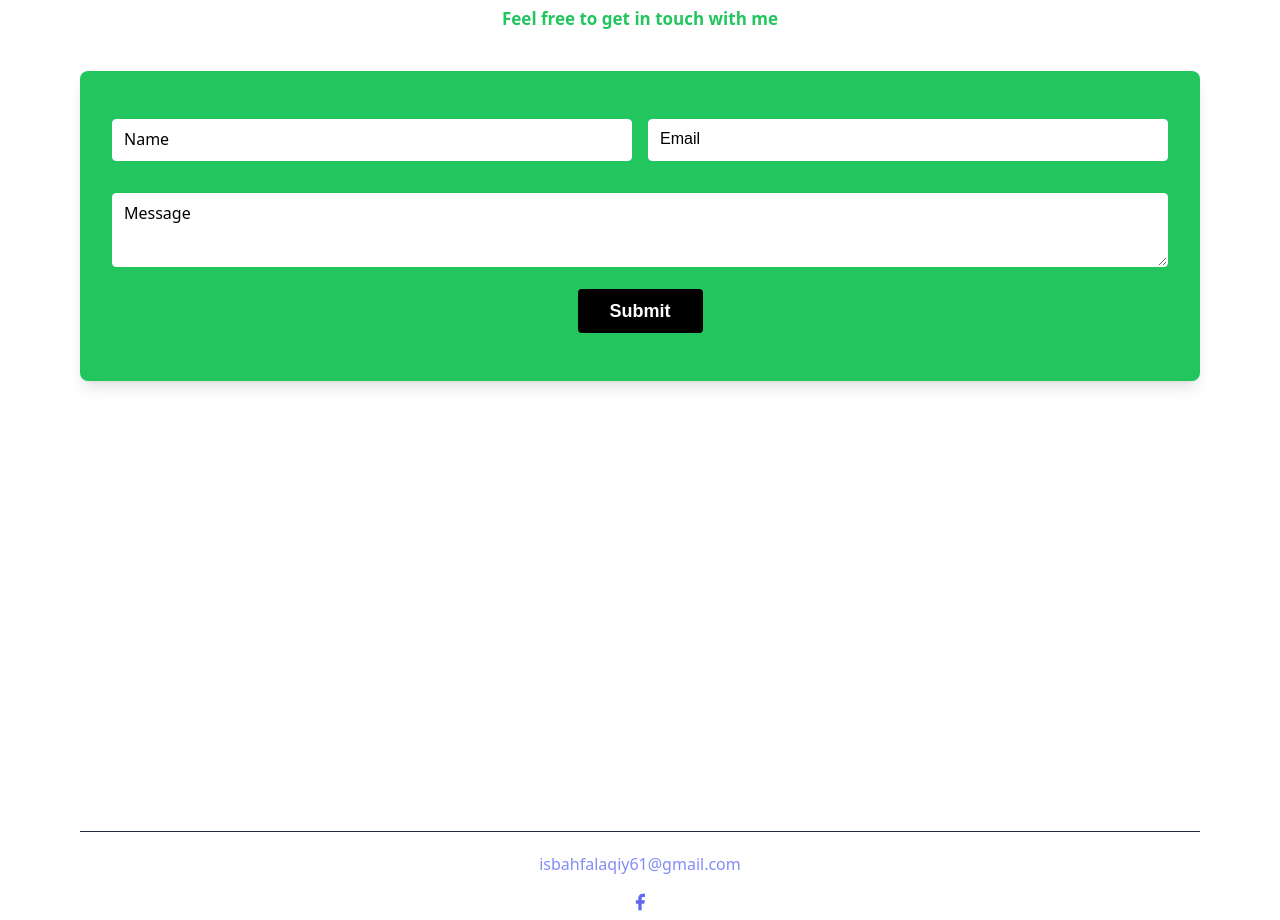
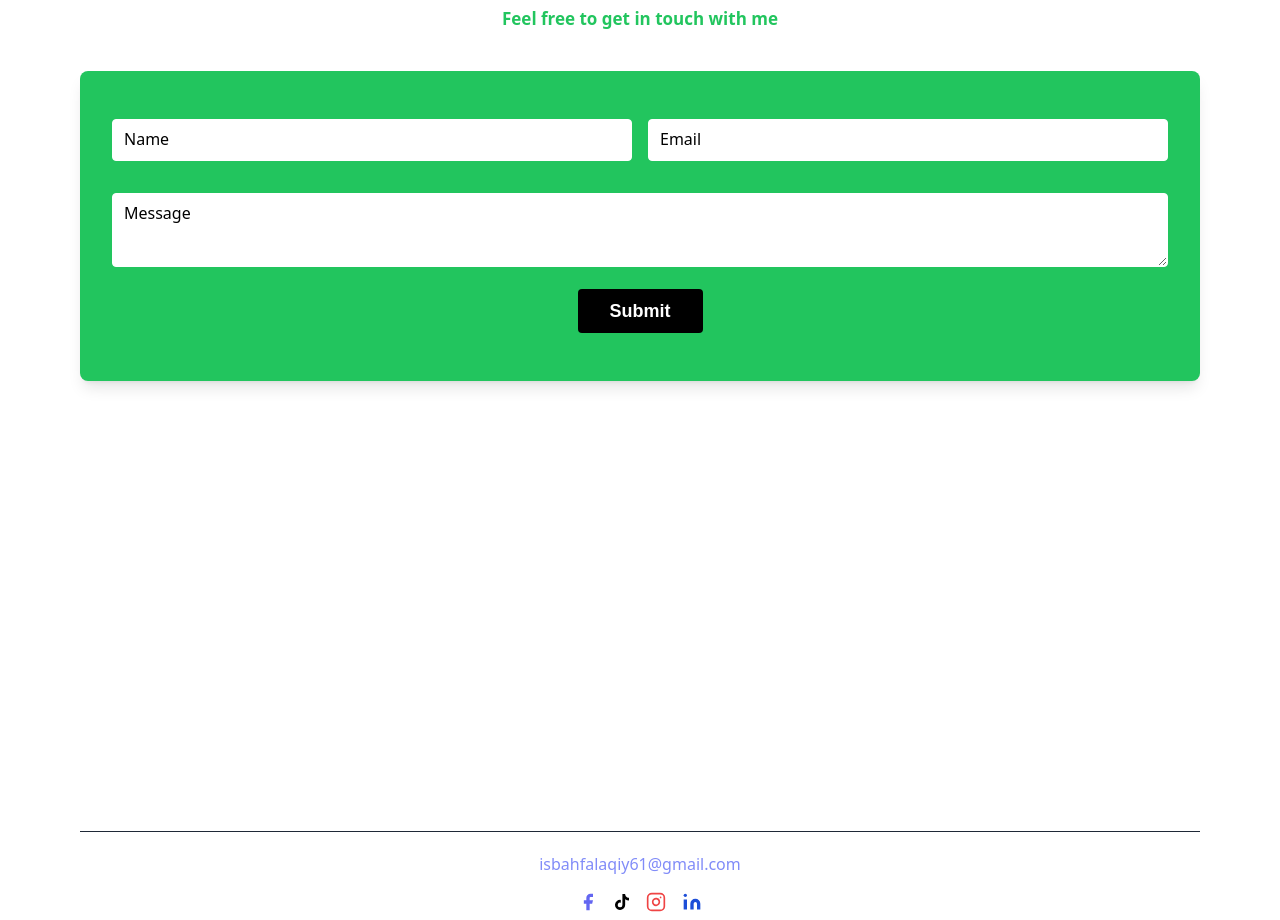
Before and after one commit to Isbahfalaqiy/Portfolio, a React (Vite) app: page /contact in a window 1280 px wide. Shown: the part 160-1080 px from the top of the page. Built offline with nearby package versions, Linux system fonts and the light colour scheme.

Commit message:
Update package.json or dependencies

```diff
--- a/src/components/About/ContentAbout.jsx
+++ b/src/components/About/ContentAbout.jsx
@@ -23,10 +23,10 @@ const ContentAbout = () => {
 
 	return (
 		<div className="mt-32">
-			<div className="px-10 md:px-16 lg:px-20 w-full">
+			<div className="px-5 md:px-16 lg:px-20 w-full">
 				<div className="container bg-green-500 rounded-[20px] ">
 					{/* Header section with title and line */}
-					<div className="flex items-center w-[310px] md:w-[345px] lg:w-[475px] mt-10 pt-10" data-aos="fade-down" data-aos-duration="700">
+					<div className="flex items-center w-[310px] md:w-[345px] lg:w-[475px] mt-10 pt-10" data-aos="fade-down" data-aos-duration="100">
 						<h2 className="font-bold ml-5 md:ml-10 text-white text-2xl">
 							About Me
 						</h2>
@@ -36,7 +36,7 @@ const ContentAbout = () => {
 					{/* Flex container for image on the left and text on the right */}
 					<div className="flex flex-col md:flex-row items-center pb-10" >
 						{/* Image on the left */}
-						<div className="w-full md:w-1/2 flex justify-center mt-5 lg:w-1/3" data-aos="fade-up" data-aos-duration="1000" data-aos-delay="500">
+						<div className="w-full md:w-1/2 flex justify-center mt-5 lg:w-1/3" data-aos="fade-up"  >
 							<img
 								src={img1}
 								alt="Muhamad Isbah Falaqiy"
@@ -46,13 +46,13 @@ const ContentAbout = () => {
 
 						{/* Text on the right */}
 						<div className="w-full md:w-2/3 text-white px-5 md:pl-20 text-justify mt-5 md:mt-0">
-							<p className="mb-10 leading-relaxed font-popins font-normal text-[20px] indent-12" data-aos="fade-down-left" data-aos-duration="1500" data-aos-delay="700">
+							<p className="mb-10 leading-relaxed font-popins font-normal text-[20px] indent-12" data-aos="fade-down-left" data-aos-duration="100" data-aos-delay="100" >
 								Hi, I'm Muhamad Isbah Falaqiy, a front-end developer from Depok.
 								I focus on building interactive, user-friendly web interfaces
 								and have a strong passion for web design and the latest web
 								technologies.
 							</p>
-							<p className="leading-relaxed font-popins font-normal text-[20px] indent-12" data-aos="fade-up-left" data-aos-duration="1800" data-aos-delay="1000">
+							<p className="leading-relaxed font-popins font-normal text-[20px] indent-12" data-aos="fade-up-left" data-aos-duration="200" data-aos-delay="200">
 								I enjoy simplifying complex ideas into clean, functional, and
 								visually appealing designs. With a solid understanding of design
 								principles, I'm always eager to learn and improve, staying up to
--- a/src/components/Contact/Content4.jsx
+++ b/src/components/Contact/Content4.jsx
@@ -6,12 +6,9 @@ import emailjs from "@emailjs/browser";
 import { ToastContainer, toast } from 'react-toastify';
 import 'react-toastify/dist/ReactToastify.css';
 
-AOS.init();
-
 const Content4 = () => {
   const form = useRef();
 
-  // Notification logic
   const notify = (message, type) => {
     if (type === "success") {
       toast.success(message);
@@ -20,7 +17,6 @@ const Content4 = () => {
     }
   };
 
-  // Send email function
   const sendEmail = (e) => {
     e.preventDefault();
 
@@ -43,9 +39,9 @@ const Content4 = () => {
   };
 
   return (
-    <div className="mt-[40px]">
+    <div className="mt-[40px] ">
       <section className="body-font relative">
-        <div className="container mt-32 px-10 md:max-w-[1050px] lg:max-w-[1500px] md:px-20">
+        <div className="container mt-32 px-10 md:max-w-[1050px] lg:max-w-[1500px] md:px-20 ">
           <div className="text-center" data-aos="fade-down" data-aos-duration="600">
             <h1 className="text-[20px] md:text-[25px] lg:text-[25px] font-Poppins font-semibold">
               Contact Me
@@ -67,7 +63,6 @@ const Content4 = () => {
                       name="user_name"
                       className="peer w-full rounded border border-white bg-white py-1 px-3 text-base leading-8 text-black placeholder-transparent outline-none transition-colors duration-200 ease-in-out focus:border-white focus:ring-2 focus:ring-white"
                       placeholder="Name"
-                      required
                     />
                     <label
                       htmlFor="name"
@@ -85,11 +80,10 @@ const Content4 = () => {
                       name="user_email"
                       className="peer w-full rounded border border-white bg-white py-1 px-3 text-base leading-8 text-black placeholder-transparent outline-none transition-colors duration-200 ease-in-out focus:border-white focus:ring-2 focus:ring-white"
                       placeholder="Email"
-                      required
                     />
                     <label
                       htmlFor="email"
-                      className="font-Poppins font-normal absolute left-3 -top-6 bg-transparent text-sm leading-7 text-black focus-visible:text-white transition-all peer-placeholder-shown:left-3 peer-placeholder-shown:top-2 peer-placeholder-shown:text-base peer-focus:left-3 peer-focus:-top-6 peer-focus:text-sm peer-focus:text-white active:text-white"
+                      className="absolute left-3 -top-6 bg-transparent text-sm leading-7 text-black transition-all peer-placeholder-shown:left-3 peer-placeholder-shown:top-2 peer-placeholder-shown:text-base peer-focus:left-3 peer-focus:-top-6 peer-focus:text-sm peer-focus:text-white"
                     >
                       Email
                     </label>
@@ -102,7 +96,6 @@ const Content4 = () => {
                       name="message"
                       className="peer w-full rounded border border-white bg-white py-1 px-3 text-base leading-8 text-black placeholder-transparent outline-none transition-colors duration-200 ease-in-out focus:border-white focus:ring-2 focus:ring-white"
                       placeholder="Message"
-                      required
                     ></textarea>
                     <label
                       htmlFor="message"
@@ -113,7 +106,7 @@ const Content4 = () => {
                   </div>
                 </div>
                 <div className="w-full p-2">
-                  <button className="font-Poppins font-semibold mx-auto flex rounded border-0 bg-black py-2 px-8 text-lg text-white hover:bg-gray-800 focus:outline-none" type="submit">
+                  <button className="font-Poppins font-semibold mx-auto flex rounded border-0 bg-black py-2 px-8 text-lg text-white hover:bg-gray-800 focus:outline-none" type="submit"  >
                     Submit
                   </button>
                 </div>
@@ -121,12 +114,9 @@ const Content4 = () => {
             </form>
           </div>
 
-          {/* ToastContainer for Notifications */}
-          <ToastContainer />
-
           {/* Footer Section with Border */}
-          <div className="w-full mt-8 relative border-t border-gray-800 p-2 pt-5 text-center md:max-w-full lg:max-w-full md:mt-[450px]">
-            <Link className="text-indigo-400" to="mailto:isbahfalaqiy61@gmail.com">
+          <div className="w-full mt-8 relative border-t border-gray-800 p-2 pt-5 text-center md:max-w-full lg:max-w-full md:mt-[450px] ">
+            <Link className="text-indigo-400 " to="mailto:isbahfalaqiy61@gmail.com">
               isbahfalaqiy61@gmail.com
             </Link>
             <div className="flex justify-center space-x-4 mt-4">
@@ -143,11 +133,28 @@ const Content4 = () => {
                     <path d="M18 2h-3a5 5 0 00-5 5v3H7v4h3v8h4v-8h3l1-4h-4V7a1 1 0 011-1h3z"></path>
                   </svg>
                 </Link>
-                {/* Add other social media links here */}
+                <Link to="https://www.tiktok.com/@miffalaqiy" className="ml-4 text-gray-500 mt-[2px]">
+                  <svg xmlns="http://www.w3.org/2000/svg" viewBox="0 0 448 512" className="h-4 w-4 hover:scale-125 hover:text-black text-gray-500">
+                    <path d="M448 209.9a210.1 210.1 0 0 1 -122.8-39.3V349.4A162.6 162.6 0 1 1 185 188.3V278.2a74.6 74.6 0 1 0 52.2 71.2V0l88 0a121.2 121.2 0 0 0 1.9 22.2h0A122.2 122.2 0 0 0 381 102.4a121.4 121.4 0 0 0 67 20.1z" />
+                  </svg>
+                </Link>
+                <Link to="https://www.instagram.com/isbahfalaqiy_/" className="ml-4 text-red-500 hover:scale-125">
+                  <svg fill="none" stroke="currentColor" strokeLinecap="round" strokeLinejoin="round" strokeWidth="2" className="h-5 w-5" viewBox="0 0 24 24">
+                    <rect width="20" height="20" x="2" y="2" rx="5" ry="5"></rect>
+                    <path d="M16 11.37A4 4 0 1112.63 8 4 4 0 0116 11.37zm1.5-4.87h.01"></path>
+                  </svg>
+                </Link>
+                <Link to="https://www.linkedin.com/in/muhamad-isbah-falaqiy-1b4a6724a/" className="ml-4 text-indigo-500">
+                  <svg fill="currentColor" strokeLinecap="round" strokeLinejoin="round" strokeWidth="2" className="h-5 w-5 hover:scale-125 hover:text-blue-700 text-blue-700" viewBox="0 0 24 24">
+                    <path stroke="none" d="M16 8a6 6 0 016 6v7h-4v-7a2 2 0 00-4 0v7h-4v-7a6 6 0 016-6zM2 9h4v12H2z"></path>
+                    <circle cx="4" cy="4" r="2" stroke="none"></circle>
+                  </svg>
+                </Link>
               </span>
             </div>
           </div>
         </div>
+        <ToastContainer />
       </section>
     </div>
   );
--- a/src/components/Home/Content1.jsx
+++ b/src/components/Home/Content1.jsx
@@ -10,7 +10,7 @@ const Content1 = () => {
     <div>
       <main className="flex flex-col-reverse lg:flex-row min-h-[65vh] px-5 lg:px-52 py-10 justify-around items-center lg:items-start mt-24">
         {/* Content text */}
-        <div data-aos="fade-up-right"   data-aos-delay="100" data-aos-duration="1000"  className="flex flex-col mt-10 lg:mt-32 text-center lg:text-left">
+        <div  data-aos="fade-right" data-aos-delay="100" data-aos-duration="100"  className="flex flex-col mt-10 lg:mt-32 text-center lg:text-left">
           <h2 className="text-[15px] lg:text-[17px] font-semibold text-[#C5D86D]">Hello World, I'm</h2>
           <h1 className="text-4xl lg:text-5xl mt-2 mb-1 font-Poppins font-semibold">IsbahFalaqiy</h1>
           <TypeAnimation
@@ -35,7 +35,7 @@ const Content1 = () => {
 
         {/* Content image */}
         <div className="flex mt-10 lg:mt-0">
-          <div data-aos="fade-down-left" data-aos-delay="50" data-aos-duration="2000"  className="rounded-full border-[4px] lg:border-[6px] border-[#78e9a3] ">
+          <div data-aos="fade-down-left" data-aos-delay="100" data-aos-duration="100"  className="rounded-full border-[4px] lg:border-[6px] border-[#78e9a3] ">
             <img src={icon} alt="" className="w-[300px] h-[300px] md:w-[400px] md:h-[400px] lg:w-[400px] lg:h-[400px] object-cover rounded-full" />
           </div>
         </div>
--- a/src/style.css
+++ b/src/style.css
@@ -3,19 +3,8 @@
   width: 7px;
 }
 
-/* Track */
-::-webkit-scrollbar-track {
-  box-shadow: inset 0 0 5px grey;
-  border-radius: 10px;
-  margin-top: 20px; /* Space at the top */
-  margin-bottom: 20px; /* Space at the bottom */
-}
 
-/* Handle */
-::-webkit-scrollbar-thumb {
-  background: #c5d86d;
-  border-radius: 10px;
-}
+
 
 /* Handle on hover */
 ::-webkit-scrollbar-thumb:hover {
```
